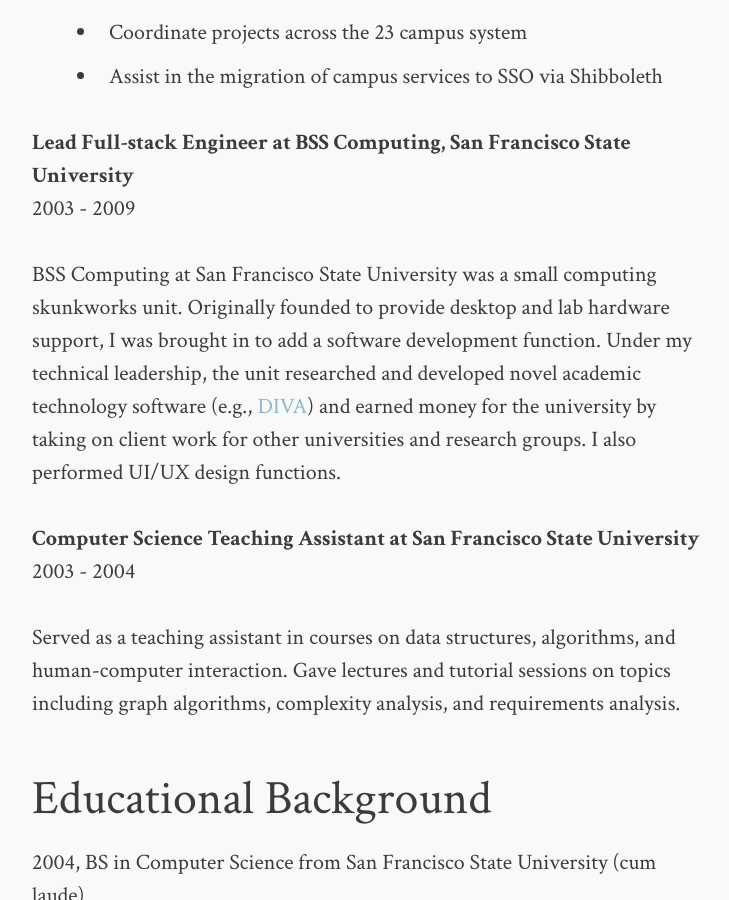
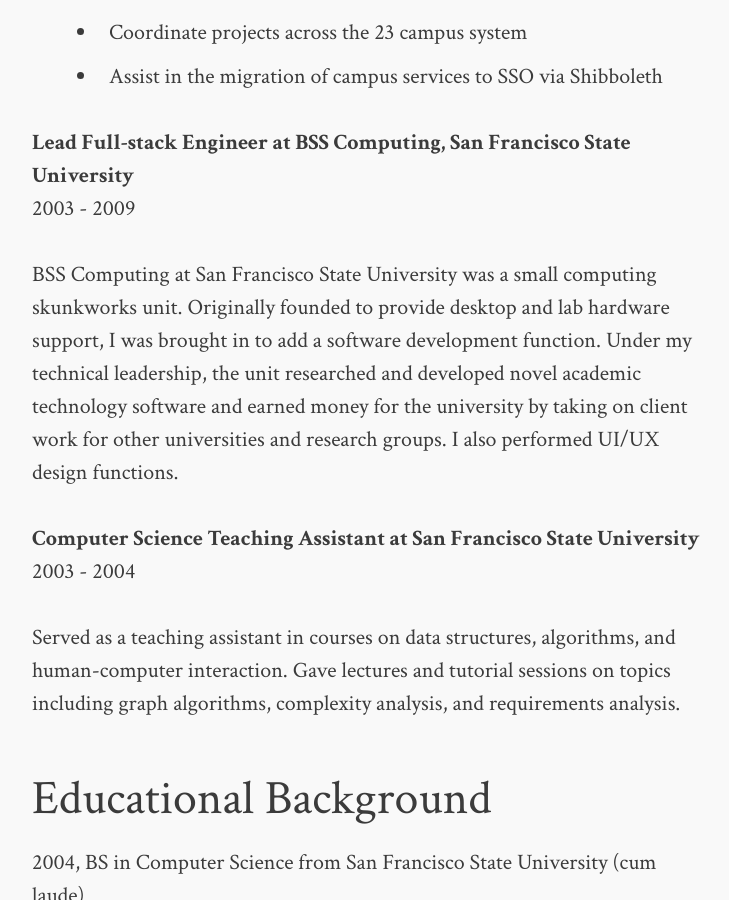
Before and after one commit to dkoepke/dkoepke.github.io, a Jekyll site: the page built from Resume.md, in a window 1280 px wide and 900 px high, scrolled down 4971 px. Shown: the whole window, without its empty margins (268-997 px from the left). Built offline with Jekyll 4.4.1, drawn with Linux system fonts in a browser that asks for light colours.

Commit message:
Kill deprecated link

```diff
--- a/Resume.md
+++ b/Resume.md
@@ -87,7 +87,7 @@ Academic Technology at San Francisco State University has the mission of using t
 **Lead Full-stack Engineer at BSS Computing, San Francisco State University**<br>
 2003 - 2009
 
-BSS Computing at San Francisco State University was a small computing skunkworks unit. Originally founded to provide desktop and lab hardware support, I was brought in to add a software development function. Under my technical leadership, the unit researched and developed novel academic technology software (e.g., [DIVA](https://diva.sfsu.edu/)) and earned money for the university by taking on client work for other universities and research groups. I also performed UI/UX design functions.
+BSS Computing at San Francisco State University was a small computing skunkworks unit. Originally founded to provide desktop and lab hardware support, I was brought in to add a software development function. Under my technical leadership, the unit researched and developed novel academic technology software and earned money for the university by taking on client work for other universities and research groups. I also performed UI/UX design functions.
 
 **Computer Science Teaching Assistant at San Francisco State University**<br>
 2003 - 2004
```
